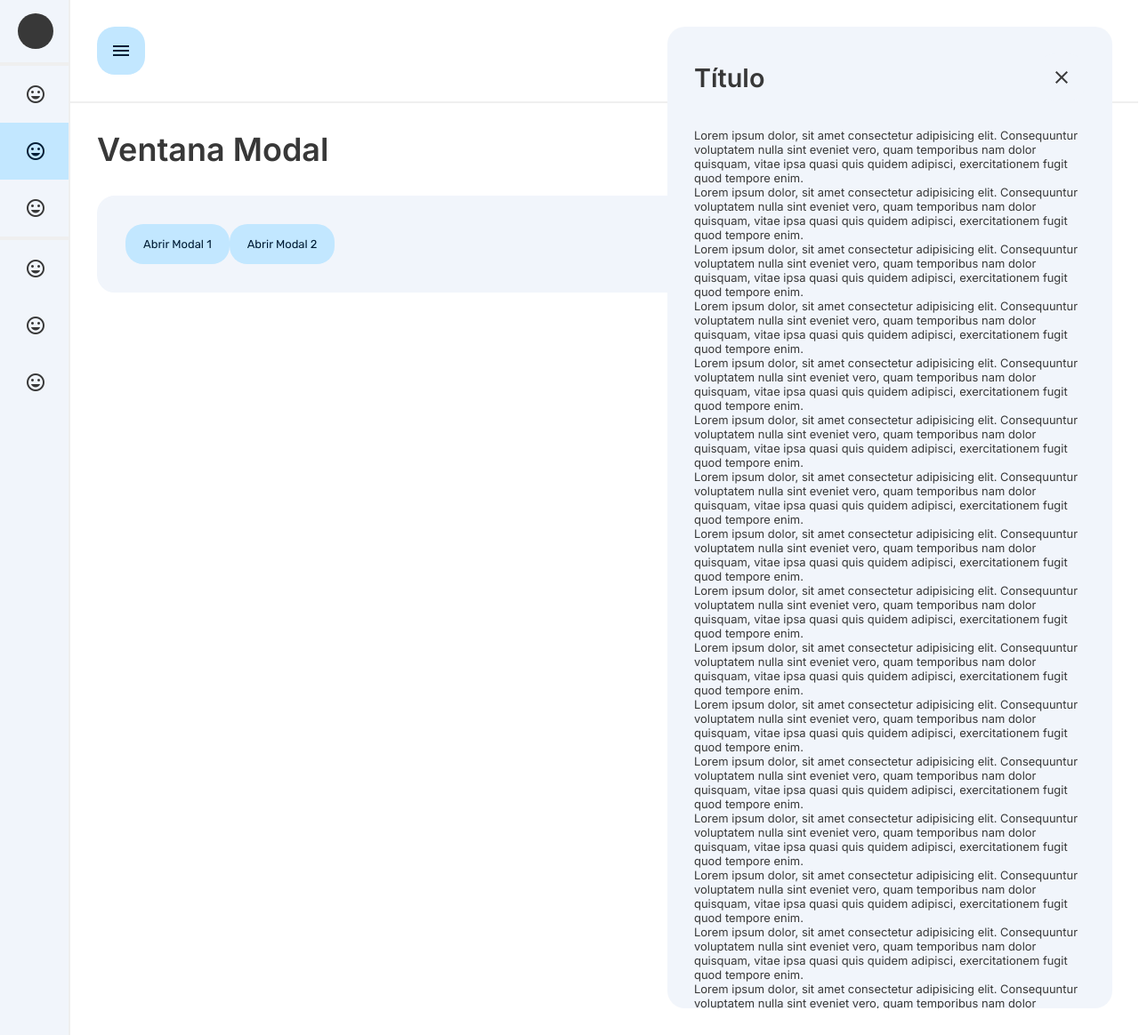
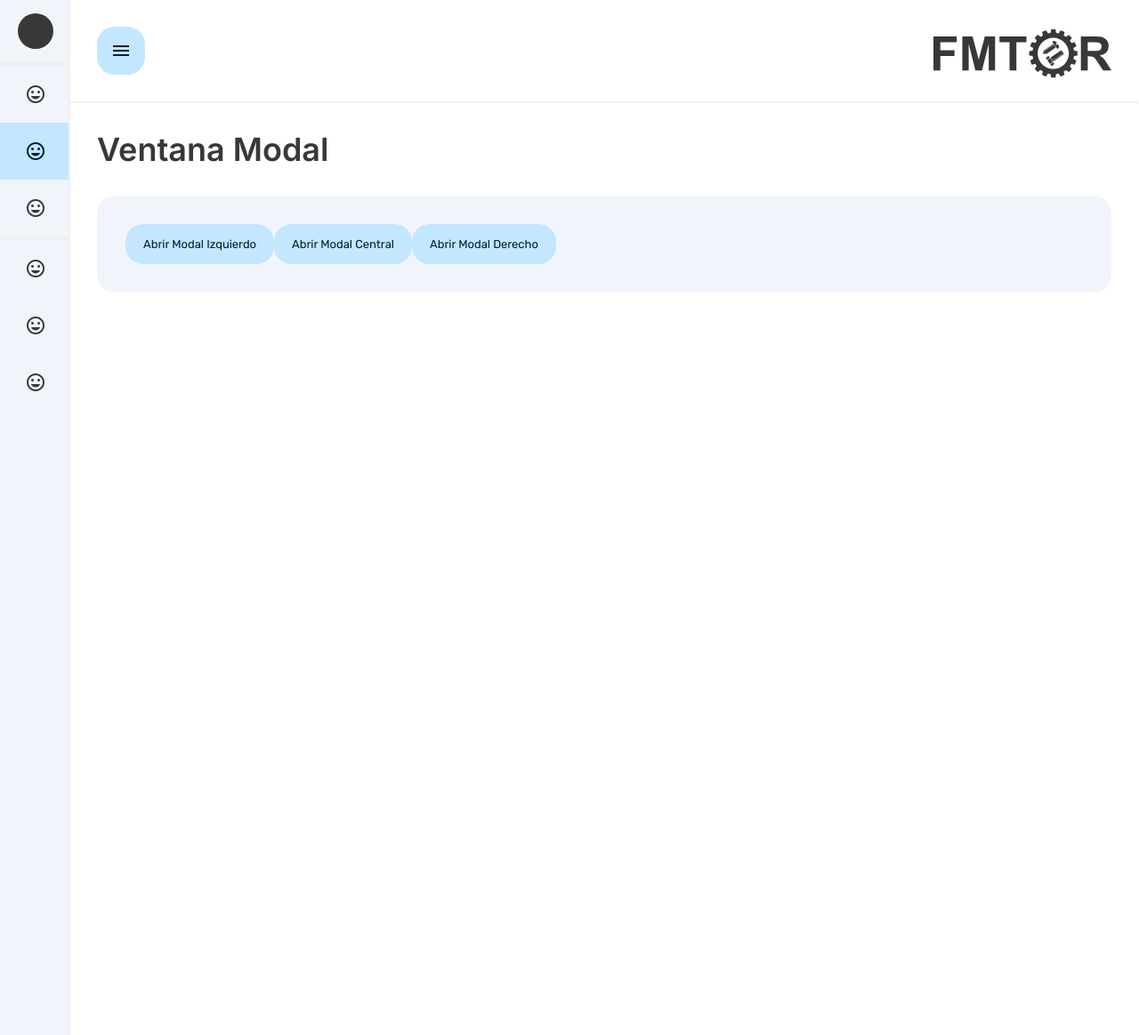
Before and after one commit to angeldavid06/sistema_fmtor, a PHP site: page /sistema_fmtor/views/pruebas/modal.html in a window 1280 px wide. Shown: the whole page at 89% size. Run offline with PHP 8.4, Linux system fonts and the light colour scheme.

Commit message:
2021-10-13 04:45 pm Implementación de ventanas modales

```diff
--- a/public/css/default.css
+++ b/public/css/default.css
@@ -115,13 +115,45 @@
 .modal {
     position: fixed;
     top: 30px;
-    right: 30px;
     padding: 30px;
     width: 500px;
     max-height: calc(100vh - 60px);
     overflow-y: auto;
     background-color: var(--background-aux);
     border-radius: var(--border-radius);
+    visibility: hidden;
+    opacity: 0;
+    transition: all .4s ease-in-out;
+}
+
+.modal.modal-derecha {
+    right: -100%;
+}
+
+.modal.modal-centro {
+    top: -100%;
+    left: calc(50% - 250px);
+}
+
+.modal.modal-izquierda {
+    left: -100%;
+}
+
+.modal.abrir_modal {
+    visibility: visible;
+    opacity: 1;
+}
+
+.modal.modal-derecha.abrir_modal {
+    right: 30px;
+}
+
+.modal.modal-centro.abrir_modal {
+    top: 30px;
+}
+
+.modal.modal-izquierda.abrir_modal {
+    left: 30px;
 }
 
 .modal .titulo_modal {
--- a/public/js/fmtor_libreria.js
+++ b/public/js/fmtor_libreria.js
@@ -198,6 +198,8 @@ document.addEventListener('click', (evt) => {
         window.setTimeout(() => {
             document.body.removeChild(not[0])
         },500)
+    } else if (evt.target.dataset.modal) {
+        abrir_modal(evt.target.dataset.modal)
     }
 });
 
@@ -257,6 +259,8 @@ const render_alert = (titulo, descripcion, color) => {
     }
 }
 
+// Preloader
+
 const preloader = () => {
     const div_content = document.createElement('div')
     const div_preloader = document.createElement('div')
@@ -275,3 +279,10 @@ const ocultarPreloader = () => {
     const preloader = document.getElementsByClassName('content_preloader')
     document.body.removeChild(preloader[0])
 }
+
+// Ventanas modales
+
+const abrir_modal = (id) => {
+    const modal = document.getElementById(id)
+    modal.classList.toggle('abrir_modal')
+}
--- a/views/pruebas/modal.html
+++ b/views/pruebas/modal.html
@@ -117,34 +117,42 @@
                 <h1>Ventana Modal</h1>
                 <div class="tarjeta">
                     <div class="d-flex">
-                        <button class="btn" id="btn_modal_2" data-modal="modal-1">Abrir Modal 1</button>
-                        <button class="btn" id="btn_modal_2" data-modal="modal-1">Abrir Modal 2</button>
+                        <button class="btn" data-modal="modal-2">Abrir Modal Izquierdo</button>
+                        <button class="btn" data-modal="modal-3">Abrir Modal Central</button>
+                        <button class="btn" data-modal="modal-1">Abrir Modal Derecho</button>
                     </div>
                 </div>
             </div>
-            <div id="modal-1" class="modal">
+            <div id="modal-3" class="modal modal-centro">
                 <div class="titulo_modal d-flex justify-between align-content-center">
                     <h2>Título</h2>
-                    <button class="btn btn-icon-self btn-transparent material-icons">close</button>
+                    <button class="btn btn-icon-self btn-transparent material-icons" id="close_modal" data-modal="modal-3">close</button>
                 </div>
                 <div class="contenido_modal">
                     <p>Lorem ipsum dolor, sit amet consectetur adipisicing elit. Consequuntur voluptatem nulla sint eveniet vero, quam temporibus nam dolor quisquam, vitae ipsa quasi quis quidem adipisci, exercitationem fugit quod tempore enim.</p>
+                    <br>
                     <p>Lorem ipsum dolor, sit amet consectetur adipisicing elit. Consequuntur voluptatem nulla sint eveniet vero, quam temporibus nam dolor quisquam, vitae ipsa quasi quis quidem adipisci, exercitationem fugit quod tempore enim.</p>
+                </div>
+            </div>
+            <div id="modal-2" class="modal modal-izquierda">
+                <div class="titulo_modal d-flex justify-between align-content-center">
+                    <h2>Título</h2>
+                    <button class="btn btn-icon-self btn-transparent material-icons" id="close_modal" data-modal="modal-2">close</button>
+                </div>
+                <div class="contenido_modal">
                     <p>Lorem ipsum dolor, sit amet consectetur adipisicing elit. Consequuntur voluptatem nulla sint eveniet vero, quam temporibus nam dolor quisquam, vitae ipsa quasi quis quidem adipisci, exercitationem fugit quod tempore enim.</p>
+                    <br>
                     <p>Lorem ipsum dolor, sit amet consectetur adipisicing elit. Consequuntur voluptatem nulla sint eveniet vero, quam temporibus nam dolor quisquam, vitae ipsa quasi quis quidem adipisci, exercitationem fugit quod tempore enim.</p>
+                </div>
+            </div>
+            <div id="modal-1" class="modal modal-derecha">
+                <div class="titulo_modal d-flex justify-between align-content-center">
+                    <h2>Título</h2>
+                    <button class="btn btn-icon-self btn-transparent material-icons" id="close_modal" data-modal="modal-1">close</button>
+                </div>
+                <div class="contenido_modal">
                     <p>Lorem ipsum dolor, sit amet consectetur adipisicing elit. Consequuntur voluptatem nulla sint eveniet vero, quam temporibus nam dolor quisquam, vitae ipsa quasi quis quidem adipisci, exercitationem fugit quod tempore enim.</p>
-                    <p>Lorem ipsum dolor, sit amet consectetur adipisicing elit. Consequuntur voluptatem nulla sint eveniet vero, quam temporibus nam dolor quisquam, vitae ipsa quasi quis quidem adipisci, exercitationem fugit quod tempore enim.</p>
-                    <p>Lorem ipsum dolor, sit amet consectetur adipisicing elit. Consequuntur voluptatem nulla sint eveniet vero, quam temporibus nam dolor quisquam, vitae ipsa quasi quis quidem adipisci, exercitationem fugit quod tempore enim.</p>
-                    <p>Lorem ipsum dolor, sit amet consectetur adipisicing elit. Consequuntur voluptatem nulla sint eveniet vero, quam temporibus nam dolor quisquam, vitae ipsa quasi quis quidem adipisci, exercitationem fugit quod tempore enim.</p>
-                    <p>Lorem ipsum dolor, sit amet consectetur adipisicing elit. Consequuntur voluptatem nulla sint eveniet vero, quam temporibus nam dolor quisquam, vitae ipsa quasi quis quidem adipisci, exercitationem fugit quod tempore enim.</p>
-                    <p>Lorem ipsum dolor, sit amet consectetur adipisicing elit. Consequuntur voluptatem nulla sint eveniet vero, quam temporibus nam dolor quisquam, vitae ipsa quasi quis quidem adipisci, exercitationem fugit quod tempore enim.</p>
-                    <p>Lorem ipsum dolor, sit amet consectetur adipisicing elit. Consequuntur voluptatem nulla sint eveniet vero, quam temporibus nam dolor quisquam, vitae ipsa quasi quis quidem adipisci, exercitationem fugit quod tempore enim.</p>
-                    <p>Lorem ipsum dolor, sit amet consectetur adipisicing elit. Consequuntur voluptatem nulla sint eveniet vero, quam temporibus nam dolor quisquam, vitae ipsa quasi quis quidem adipisci, exercitationem fugit quod tempore enim.</p>
-                    <p>Lorem ipsum dolor, sit amet consectetur adipisicing elit. Consequuntur voluptatem nulla sint eveniet vero, quam temporibus nam dolor quisquam, vitae ipsa quasi quis quidem adipisci, exercitationem fugit quod tempore enim.</p>
-                    <p>Lorem ipsum dolor, sit amet consectetur adipisicing elit. Consequuntur voluptatem nulla sint eveniet vero, quam temporibus nam dolor quisquam, vitae ipsa quasi quis quidem adipisci, exercitationem fugit quod tempore enim.</p>
-                    <p>Lorem ipsum dolor, sit amet consectetur adipisicing elit. Consequuntur voluptatem nulla sint eveniet vero, quam temporibus nam dolor quisquam, vitae ipsa quasi quis quidem adipisci, exercitationem fugit quod tempore enim.</p>
-                    <p>Lorem ipsum dolor, sit amet consectetur adipisicing elit. Consequuntur voluptatem nulla sint eveniet vero, quam temporibus nam dolor quisquam, vitae ipsa quasi quis quidem adipisci, exercitationem fugit quod tempore enim.</p>
-                    <p>Lorem ipsum dolor, sit amet consectetur adipisicing elit. Consequuntur voluptatem nulla sint eveniet vero, quam temporibus nam dolor quisquam, vitae ipsa quasi quis quidem adipisci, exercitationem fugit quod tempore enim.</p>
+                    <br>
                     <p>Lorem ipsum dolor, sit amet consectetur adipisicing elit. Consequuntur voluptatem nulla sint eveniet vero, quam temporibus nam dolor quisquam, vitae ipsa quasi quis quidem adipisci, exercitationem fugit quod tempore enim.</p>
                 </div>
             </div>
```
